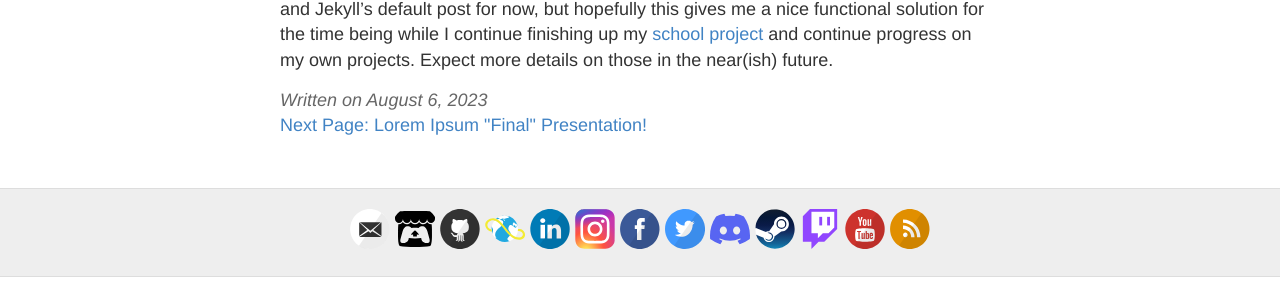
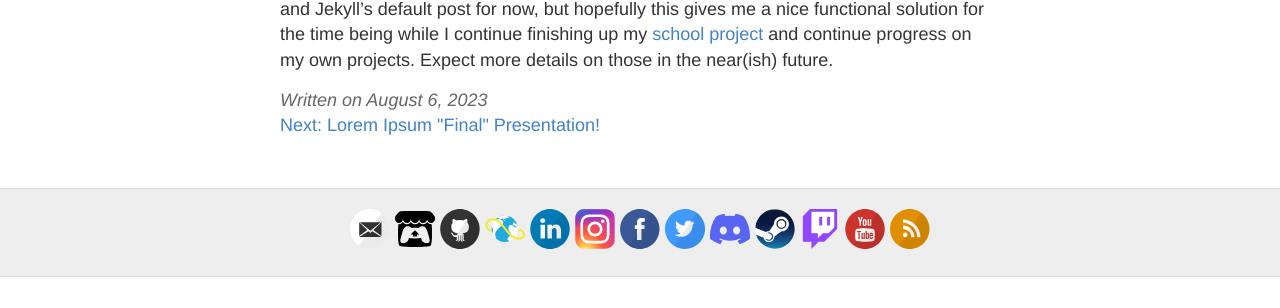
Before and after one commit to aconnolly2/aconnolly2.github.io, a Jekyll site: the page built from _posts/2023-8-6-Hello-World.md, in a window 1280 px wide. Shown: the part 410-718 px from the top of the page. Built offline with Jekyll 4.4.1, drawn with Linux system fonts in a browser that asks for light colours; comment, search, counter and statistics services are not loaded.

Commit message:
Possibly adding next/prev to projects as well?

```diff
--- a/_layouts/post.html
+++ b/_layouts/post.html
@@ -14,8 +14,8 @@
   </div>
 
   <div class="post-nav">
-    {% if page.next %}<a class="post-nav-button" href="{{ site.baseurl }}{{ page.next.url }}">Next Page: {{ page.next.title }}</a>{% endif %}
-    {% if page.previous %}<a class="post-nav-button" href="{{ site.baseurl }}{{ page.previous.url}}">Previous Page: {{ page.previous.title }}</a>{% endif %}
+    {% if page.next %}<a class="post-nav-button" href="{{ site.baseurl }}{{ page.next.url }}">Next: {{ page.next.title }}</a>{% endif %}
+    {% if page.previous %}<a class="post-nav-button" href="{{ site.baseurl }}{{ page.previous.url}}">Prev: {{ page.previous.title }}</a>{% endif %}
   </div>
 
   {% include disqus.html %}
--- a/_layouts/project.html
+++ b/_layouts/project.html
@@ -21,4 +21,9 @@
     {{ content }}
   </div>
 
+  <div class="project-nav">
+    {% if page.next %}<a class="project-nav-button" href="{{ site.baseurl }}{{ page.next.url }}">Next Project: {{ page.next.title }}</a>{% endif %}
+    {% if page.previous %}<a class="project-nav-button" href="{{ site.baseurl }}{{ page.previous.url}}">Previous Project: {{ page.previous.title }}</a>{% endif %}
+  </div>
+
 </article>
```
